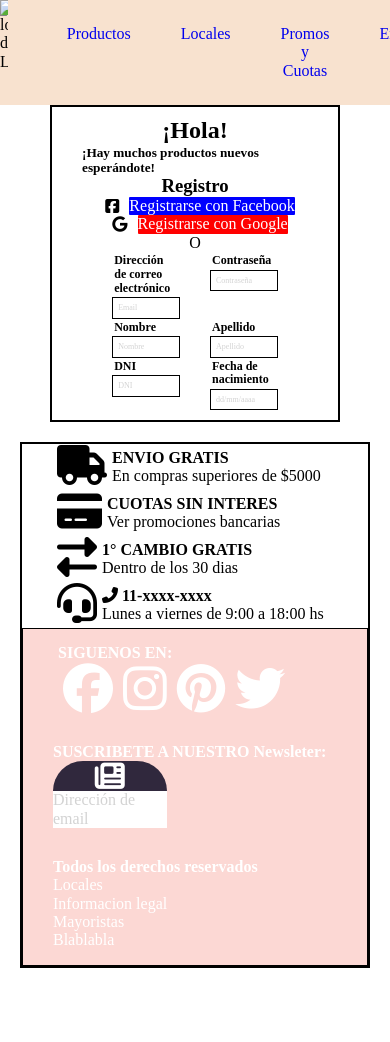
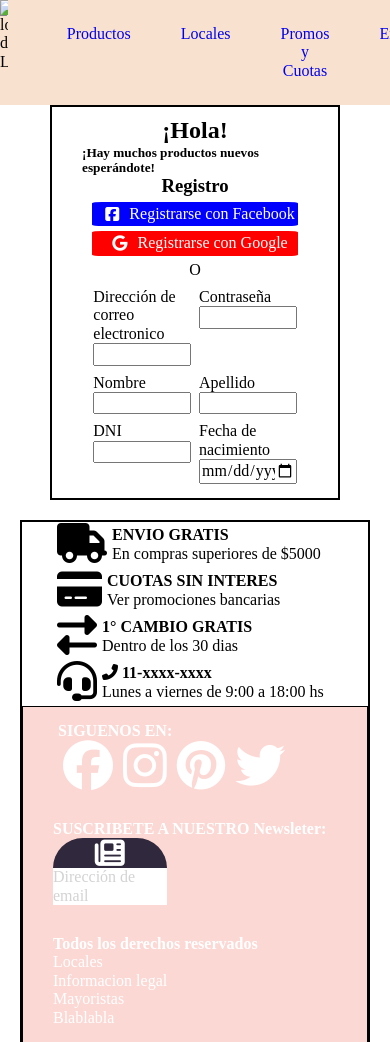
Before and after one commit to lean9ema/G12_LSKV_FC_, a website: page views/register.html in a window 390 px wide. Shown: the top 1042 px of the page. Before the commit the page ends 988 px from the top, so only its background shows below. Drawn offline with nearby package versions, Linux system fonts and the light colour scheme; a web font is replaced by a local one.

Commit message:
Lean- cambie el formato de formulario de registro y lo hice responsive

```diff
--- a/public/css/register.css
+++ b/public/css/register.css
@@ -63,49 +63,48 @@ main .register .log-Red div{
     flex-wrap: wrap;
     align-items: center;
     justify-content: center;
+    margin: 5px;
 }
 main .register .log-Red div i{
     margin: 0 10px;
 }
 
-main .register .log-Red div .facebook{
+
+main .register .log-Red .facebook{
     text-align: center;
+    padding: 3px;
     color: #fff;
     background-color: blue;
-    border-radius: 1px;
+    border-radius: 5%;
 }
 
-main .register .log-Red div .google{
+main .register .log-Red .google{
     text-align: center;
+    padding: 3px;
     color:#fff;
     background-color: red;
-    border-radius: 1px;
+    border-radius: 5%;
 }
 main .register .log-Red div .o{
     text-align: center;
 }
 
-main .register .datos{
+main .register .datos form{
     display: flex;
     flex-wrap: wrap;
-    flex-direction: column;
+    flex-direction: column;/**/
+    justify-content: center;
 }
 
-main .register .datos .box{
-    margin: 0 15px;
-}
-
-main .register .datos .box h6{
-    font-size: 12px;
+main .register .datos div{
+    width: 90%;
     margin: 2px;
 }
 
-main .register .datos .box p{
-    font-size: 8px;
-    text-align: left;
-    color: lightgray;
-    border: 1px solid black;
-    padding: 5px;
+main .register .datos div label{
+    display: flex;
+    flex-direction: column;
+    margin: 2px;
 }
 
 footer{
@@ -207,6 +206,14 @@ footer{
 }
 
 @media (min-width: 370px){
+    main .register .datos form{
+        flex-direction: row;/**/
+    }
+
+    main .register .datos div{
+        width: 45%;
+
+    }
     .footer-Top .description{
         flex-direction: row;
         width: 20%;
@@ -238,3 +245,10 @@ footer{
     }
 
 }
+
+@media (min-width: 769px){
+
+    main .register .datos div{
+        width: 30%;
+    }
+}
--- a/views/register.html
+++ b/views/register.html
@@ -51,44 +51,57 @@
         <h5>¡Hay muchos productos nuevos esperándote!</h5>
         <h3>Registro</h3>
         <section class="log-Red">
-            <div>
+            <div class="facebook">
                 <i class="fab fa-facebook-square"></i>
-                <p class="facebook">Registrarse con Facebook</p>
+                <p>Registrarse con Facebook</p>
             </div>
-            <div>
+            <div class="google">
                 <i class="fab fa-google"></i>
-                <p class="google">Registrarse con Google</p>
+                <p>Registrarse con Google</p>
             </div>
             <div>
                 <p class="o">O</p>
             </div>
         </section>
         <section class="datos">
-            <div class="box">
-                <h6>Dirección de correo electrónico</h6>
-                <p>Email</p>
+            <form action="/" method="post">
+                <div>
+                    <label for="email">
+                        Dirección de correo electronico
+                        <input type="email" name="email" id="email" required>
+                    </label>
                 </div>
-            <div class="box">
-                <h6>Contraseña</h6>
-                <p>Contraseña</p>
+                <div>
+                    <label for="password">
+                        Contraseña
+                        <input type="password" name="password" id="password">
+                    </label>
                 </div>
-            <div class="box">
-                <h6>Nombre</h6>
-                <p>Nombre</p>
+                <div>
+                    <label for="nombre">
+                        Nombre
+                        <input type="text" name="nombre" id="nombre">
+                    </label>
                 </div>
-            <div class="box">
-                <h6>Apellido</h6>
-                <p>Apellido</p>
+                <div>
+                    <label for="apellido">
+                        Apellido
+                        <input type="text" name="apellido" id="apellido">
+                    </label>
                 </div>
-            <div class="box">
-                <h6>DNI</h6>
-                <p>DNI</p>
+                <div>
+                    <label for="dni">
+                        DNI
+                        <input type="number" name="dni" id="dni" required>
+                    </label>
                 </div>
-            <div class="box">
-                <h6>Fecha de nacimiento</h6>
-                <p>dd/mm/aaaa</p>
+                <div>
+                    <label for="fNac">
+                        Fecha de nacimiento
+                        <input type="date" name="fNac" id="fNac">
+                    </label>
                 </div>
-
+            </form>
         </section>
     </article>
 
```
Lines whose indentation alone changed are shown as unchanged.
